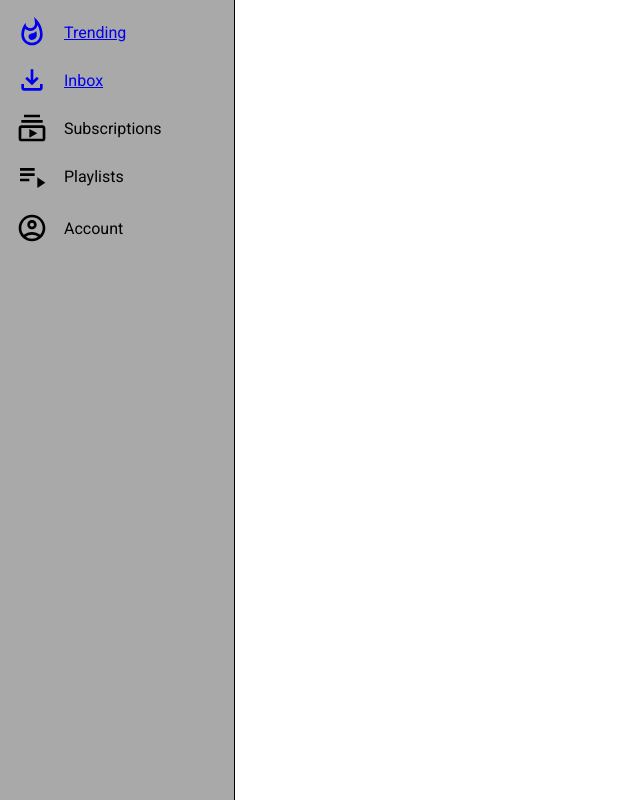
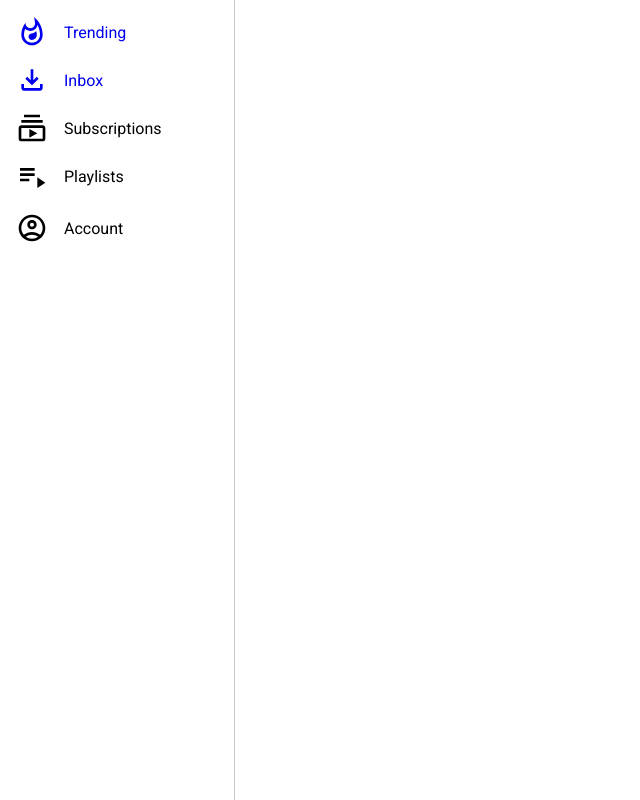
Before and after one commit to raghav309/podium-box, a React (Create React App) app: page / in a window 1280 px wide. Shown: the whole page, without its empty margins (0-640 px from the left). Built offline with nearby package versions, Linux system fonts and the light colour scheme.

Commit message:
Fix SideSection styles

```diff
--- a/src/stylesheets/_SideSection.scss
+++ b/src/stylesheets/_SideSection.scss
@@ -2,7 +2,6 @@
     width: 100%;
     order: 2;
     border-top: 1px solid black;
-    background: rgb(170, 169, 169);
 }
 
 .NavList {
@@ -14,20 +13,25 @@
 
     list-style: none;
 
+    & > li {
+        width: 100%;
+    }
+
     &-item {
         padding: 0.5rem;
         display: flex;
         align-items: center;
         gap: 1rem;
+        text-decoration: none;
 
         border-radius: 4px;
 
         &:hover {
             cursor: pointer;
-            background: rgb(108, 108, 108);
+            background: #c7c7c7;
         }
 
-        & > p {
+        & p {
             display: none;
         }
     }
@@ -39,7 +43,7 @@
         width: auto;
         order: 1;
         border-top: none;
-        border-right: 1px solid black;
+        border-right: 1px solid #c7c7c7;
     }
 
     .NavList {
@@ -65,7 +69,7 @@
         &-item {
             width: 100%;
 
-            & > p {
+            & p {
                 display: block;
             }
         }
```
